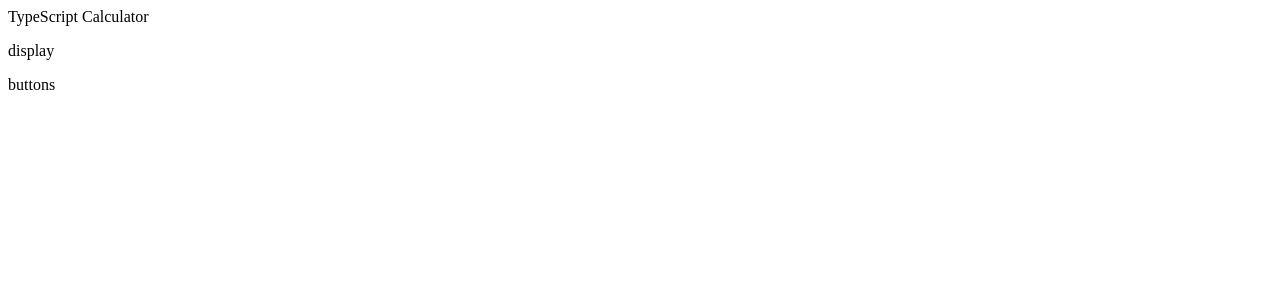
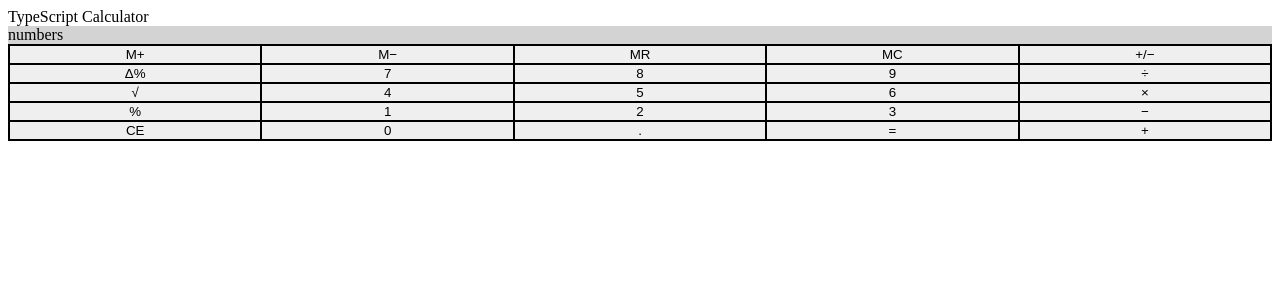
Before and after one commit to BillyBunn/calculator-ts, a React (Create React App) app: page / in a window 1280 px wide. Shown: the top 300 px of the page. Built offline with nearby package versions, Linux system fonts and the light colour scheme.

Commit message:
changes display on click

```diff
--- a/src/components/App.tsx
+++ b/src/components/App.tsx
@@ -1,13 +1,21 @@
-import React, { FC } from "react";
+import React, { FC, useState } from "react";
+import Display from "./Display";
+import Buttons from "./Buttons";
 
-const App: FC = () => (
+const App: FC = () => {
+  const [display, setDisplay] = useState("numbers");
+  const changeDisplay = (thing: string) => {
+    setDisplay(thing);
+  };
+  return (
     <>
       <header>TypeScript Calculator</header>
       <main>
-      <p>display</p>
-      <p>buttons</p>
+        <Display>{display}</Display>
+        <Buttons changeDisplay={changeDisplay} />
       </main>
     </>
   );
+};
 
 export default App;
--- /dev/null
+++ b/src/components/Buttons.tsx
@@ -0,0 +1,63 @@
+import React, { FC } from "react";
+import styled from "styled-components";
+
+const ButtonGrid = styled.div`
+  display: grid;
+  grid-template-columns: repeat(5, 1fr);
+  grid-template-rows: repeat(5, 1fr);
+  border: 1px solid black;
+  > * {
+    border: 1px solid black;
+  }
+`;
+
+interface ButtonProps {
+  changeDisplay: (thing: React.ReactNode) => void;
+}
+const Button: FC<ButtonProps> = props => (
+  <button onClick={() => props.changeDisplay(props.children)} {...props}>
+    {props.children}
+  </button>
+);
+
+interface ButtonsProps {
+  changeDisplay: () => void;
+}
+
+const Buttons: FC<ButtonsProps> = ({ changeDisplay }) => {
+  return (
+    <ButtonGrid>
+      <Button changeDisplay={changeDisplay}>M+</Button>
+      <Button changeDisplay={changeDisplay}>M&minus;</Button>
+      <Button changeDisplay={changeDisplay}>MR</Button>
+      <Button changeDisplay={changeDisplay}>MC</Button>
+      <Button changeDisplay={changeDisplay}>+/&minus;</Button>
+
+      <Button changeDisplay={changeDisplay}>&Delta;%</Button>
+      <Button changeDisplay={changeDisplay}>7</Button>
+      <Button changeDisplay={changeDisplay}>8</Button>
+      <Button changeDisplay={changeDisplay}>9</Button>
+      <Button changeDisplay={changeDisplay}>&divide;</Button>
+
+      <Button changeDisplay={changeDisplay}>&radic;</Button>
+      <Button changeDisplay={changeDisplay}>4</Button>
+      <Button changeDisplay={changeDisplay}>5</Button>
+      <Button changeDisplay={changeDisplay}>6</Button>
+      <Button changeDisplay={changeDisplay}>&times;</Button>
+
+      <Button changeDisplay={changeDisplay}>%</Button>
+      <Button changeDisplay={changeDisplay}>1</Button>
+      <Button changeDisplay={changeDisplay}>2</Button>
+      <Button changeDisplay={changeDisplay}>3</Button>
+      <Button changeDisplay={changeDisplay}>&minus;</Button>
+
+      <Button changeDisplay={changeDisplay}>CE</Button>
+      <Button changeDisplay={changeDisplay}>0</Button>
+      <Button changeDisplay={changeDisplay}>.</Button>
+      <Button changeDisplay={changeDisplay}>=</Button>
+      <Button changeDisplay={changeDisplay}>+</Button>
+    </ButtonGrid>
+  );
+};
+
+export default Buttons;
--- /dev/null
+++ b/src/components/Display.tsx
@@ -0,0 +1,11 @@
+import React, { FC } from "react";
+import styled from "styled-components";
+
+const StyledDisplay = styled.div`
+  background: lightgrey;
+`;
+const Display: FC = ({ children }) => {
+  return <StyledDisplay>{children}</StyledDisplay>;
+};
+
+export default Display;
```
Lines whose indentation alone changed are shown as unchanged.
